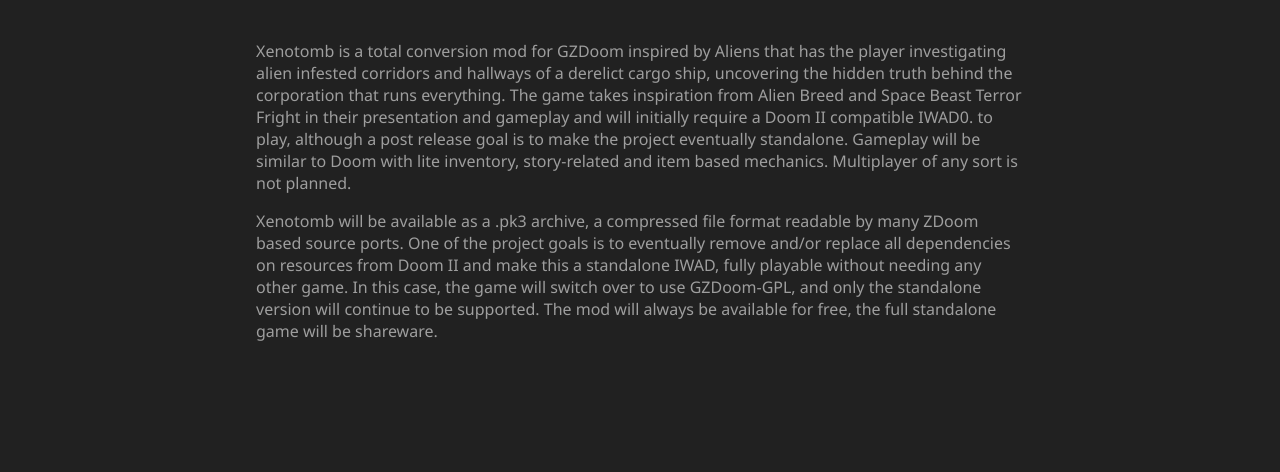
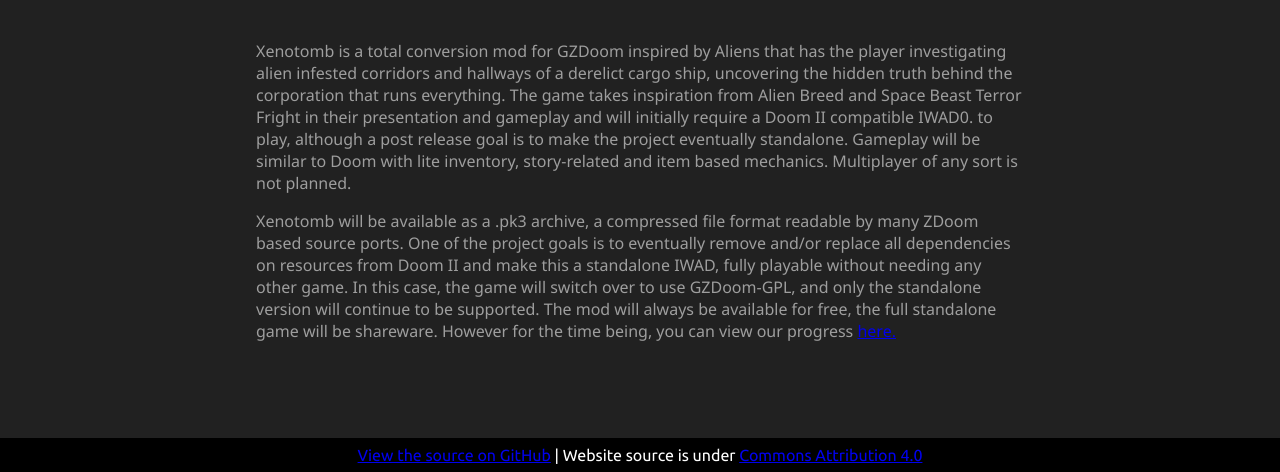
Before and after one commit to xenotomb/xenotomb.io, a plain HTML site: page index.html in a window 1280 px wide. Shown: the part 678-1150 px from the top of the page. Before the commit the page ends 1036 px from the top, so only its background shows below. Drawn offline with nearby package versions, Linux system fonts and the light colour scheme.

Commit message:
Added links to github
- Added footer text
- Moved font from each HTML file to the css files

```diff
--- a/css/navbar.css
+++ b/css/navbar.css
@@ -1,3 +1,4 @@
+@import url('https://fonts.googleapis.com/css?family=Noto+Sans|Oswald|Ubuntu');
 nav {
   font-family: 'Oswald', sans-serif;
 }
--- a/css/style.css
+++ b/css/style.css
@@ -1,3 +1,4 @@
+@import url('https://fonts.googleapis.com/css?family=Noto+Sans|Oswald|Ubuntu');
 html, body {
   margin: 0;
   padding: 0;
@@ -18,6 +19,7 @@ html {
   width: 60%;
   margin-left: auto;
   margin-right: auto;
+  padding-bottom: 5em;
 }
 
 #hdot {
@@ -29,3 +31,11 @@ html {
   clear: left;
   padding: 2em;
 }
+
+footer {
+  font-family: "Ubuntu", sans-serif;
+  background-color: #000000;
+  color: #FFFFFF;
+  padding: 0.5em;
+  text-align: center;
+}
--- a/index.html
+++ b/index.html
@@ -3,7 +3,6 @@
   <title>XENOTOMB | Home</title>
   <link rel="stylesheet" type="text/css" href="./css/style.css" />
   <link rel="stylesheet" type="text/css" href="./css/navbar.css" />
-  <link href="https://fonts.googleapis.com/css?family=Noto+Sans|Oswald" rel="stylesheet">
 </head>
 <body>
   <header>
@@ -37,10 +36,10 @@
     <div id="content">
       <h1 id="hdot">About</h1>
       <p>Xenotomb is a total conversion mod for GZDoom inspired by Aliens that has the player investigating alien infested corridors and hallways of a derelict cargo ship, uncovering the hidden truth behind the corporation that runs everything. The game takes inspiration from Alien Breed and Space Beast Terror Fright in their presentation and gameplay and will initially require a Doom II compatible IWAD0. to play, although a post release goal is to make the project eventually standalone. Gameplay will be similar to Doom with lite inventory, story-related and item based mechanics. Multiplayer of any sort is not planned.</p>
-      <p>Xenotomb will be available as a .pk3 archive, a compressed file format readable by many ZDoom based source ports. One of the project goals is to eventually remove and/or replace all dependencies on resources from Doom II and make this a standalone IWAD, fully playable without needing any other game. In this case, the game will switch over to use GZDoom-GPL, and only the standalone version will continue to be supported. The mod will always be available for free, the full standalone game will be shareware.</p>
+      <p>Xenotomb will be available as a .pk3 archive, a compressed file format readable by many ZDoom based source ports. One of the project goals is to eventually remove and/or replace all dependencies on resources from Doom II and make this a standalone IWAD, fully playable without needing any other game. In this case, the game will switch over to use GZDoom-GPL, and only the standalone version will continue to be supported. The mod will always be available for free, the full standalone game will be shareware. However for the time being, you can view our progress <a href="https://github.com/xenotomb/xenotomb">here.</a></p>
     </div>
     <footer>
-
+      <a href="https://github.com/xenotomb/xenotomb">View the source on GitHub</a> | Website source is under <a href="https://creativecommons.org/licenses/by/4.0/Creative">Commons Attribution 4.0</a>
     </footer>
   </body>
   </html>
```
Also changed, not shown: lore/intro.html (+0 -1 lines).
